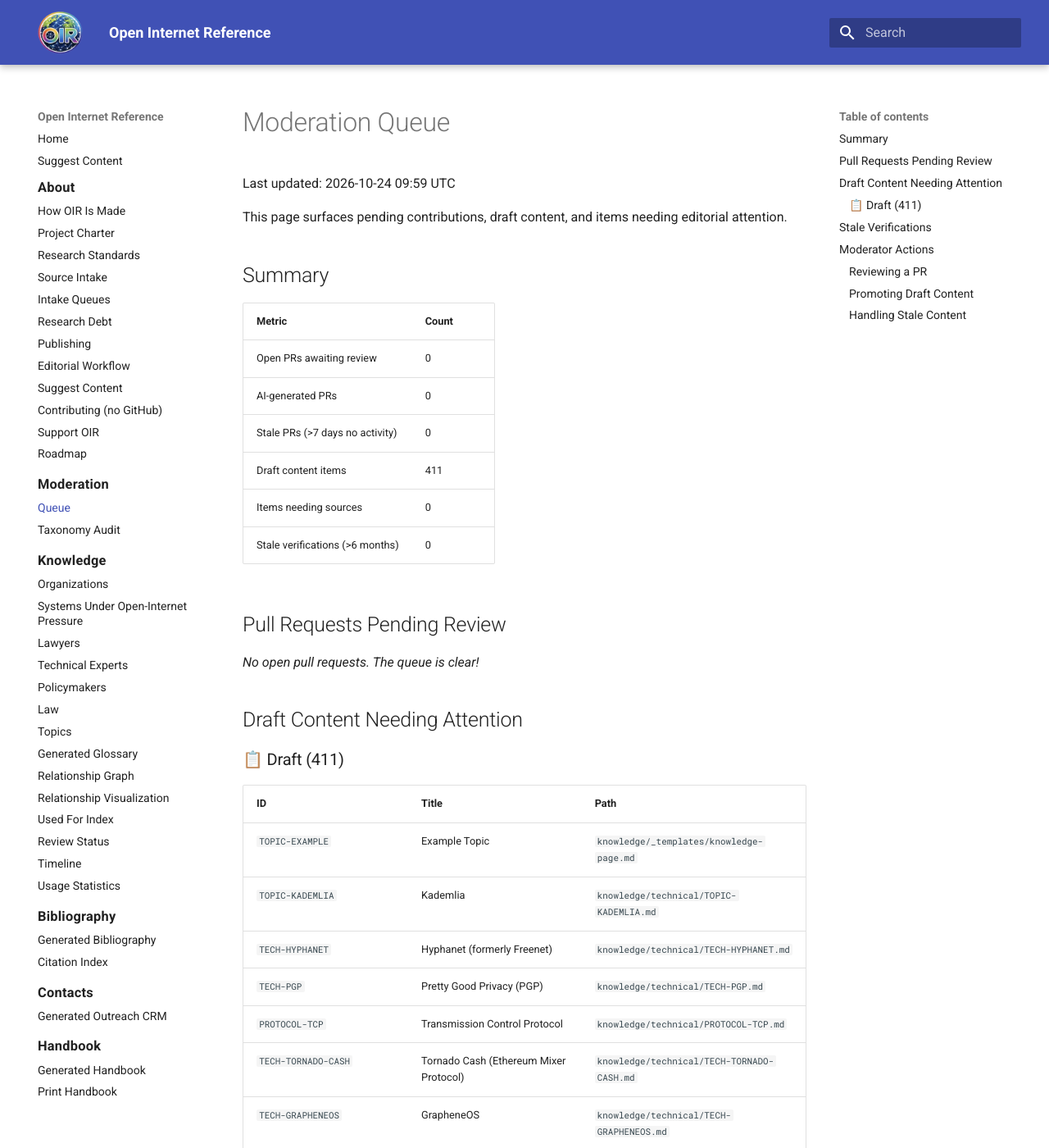
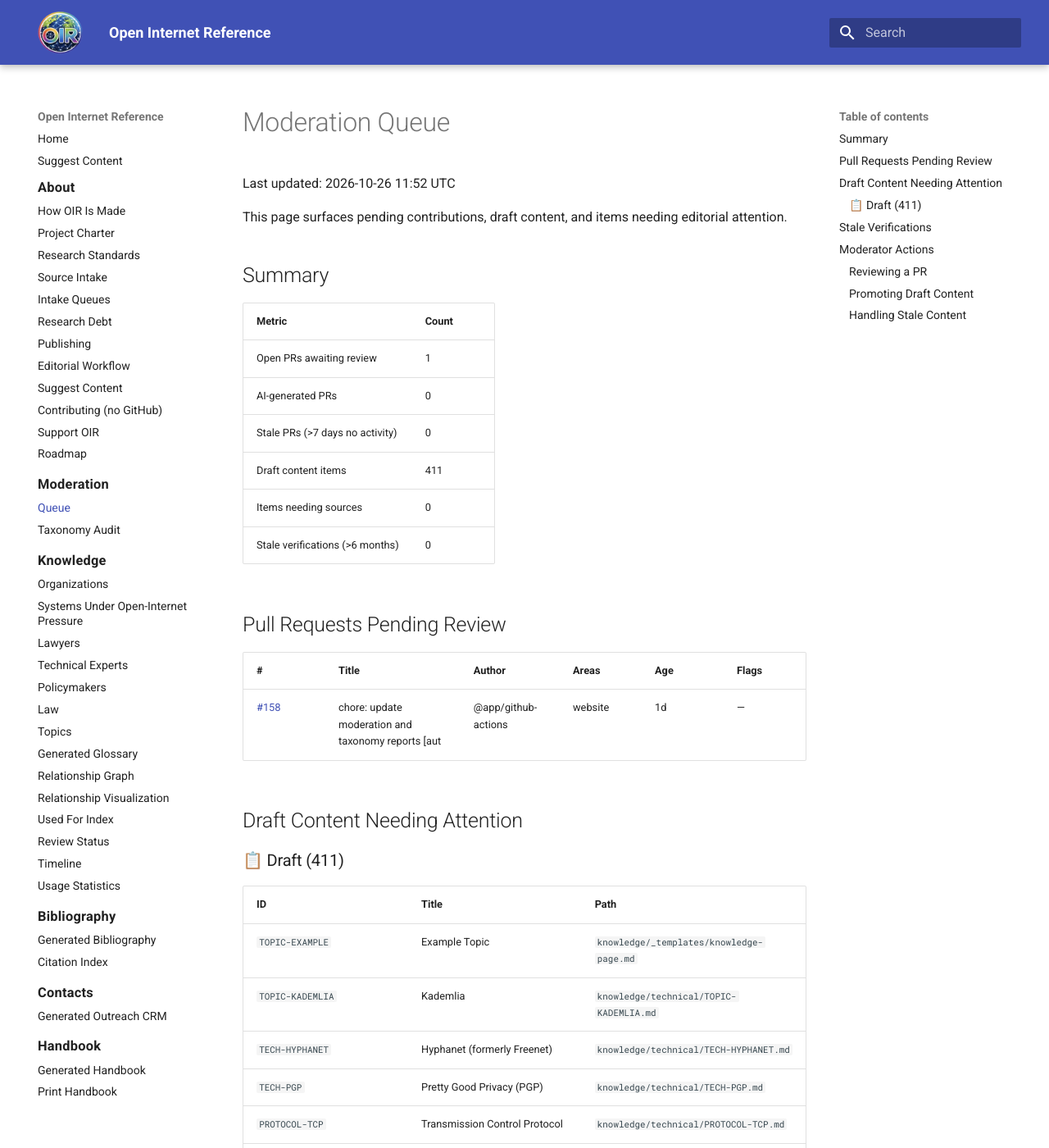
Before and after one commit to itsmeront/open-internet-reference, an MkDocs documentation site: the page built from website/generated/moderation.md, in a window 1280 px wide and 1400 px high. Shown: the whole window at 82% size. Built offline with MkDocs 1.6.1 and Material for MkDocs 9.7.7, drawn with Linux system fonts in a browser that asks for light colours.

Commit message:
chore: update moderation and taxonomy reports [automated]

```diff
--- a/website/generated/moderation.md
+++ b/website/generated/moderation.md
@@ -1,6 +1,6 @@
 # Moderation Queue
 
-Last updated: 2026-10-24 09:59 UTC
+Last updated: 2026-10-26 11:52 UTC
 
 This page surfaces pending contributions, draft content, and items needing editorial attention.
 
@@ -8,7 +8,7 @@ This page surfaces pending contributions, draft content, and items needing edito
 
 | Metric | Count |
 |--------|-------|
-| Open PRs awaiting review | 0 |
+| Open PRs awaiting review | 1 |
 | AI-generated PRs | 0 |
 | Stale PRs (>7 days no activity) | 0 |
 | Draft content items | 411 |
@@ -17,7 +17,9 @@ This page surfaces pending contributions, draft content, and items needing edito
 
 ## Pull Requests Pending Review
 
-*No open pull requests. The queue is clear!*
+| # | Title | Author | Areas | Age | Flags |
+|---|-------|--------|-------|-----|-------|
+| [#158](https://github.com/itsmeront/open-internet-reference/pull/158) | chore: update moderation and taxonomy reports [aut | @app/github-actions | website | 1d | — |
 
 ## Draft Content Needing Attention
 
```
Also changed, not shown: website/generated/taxonomy-audit.md (+1 -1 lines), 2 other files.
